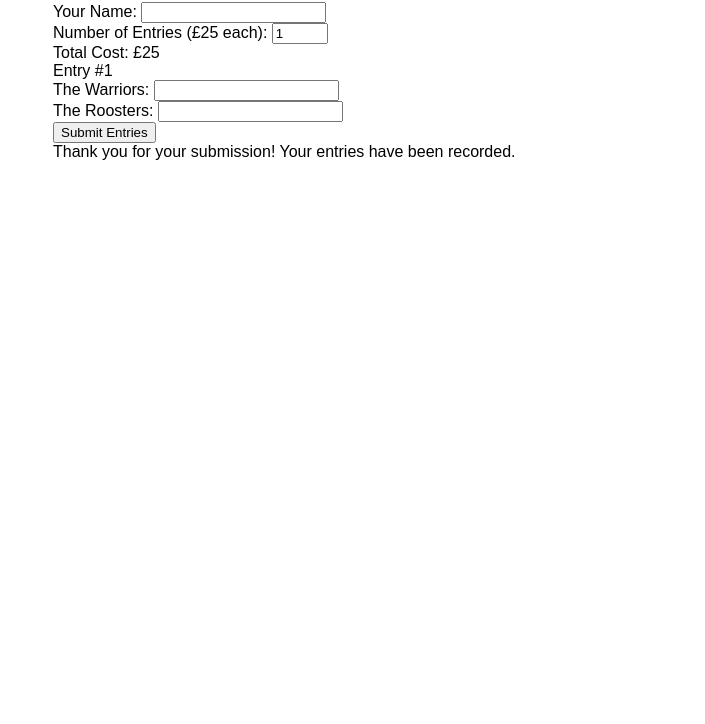
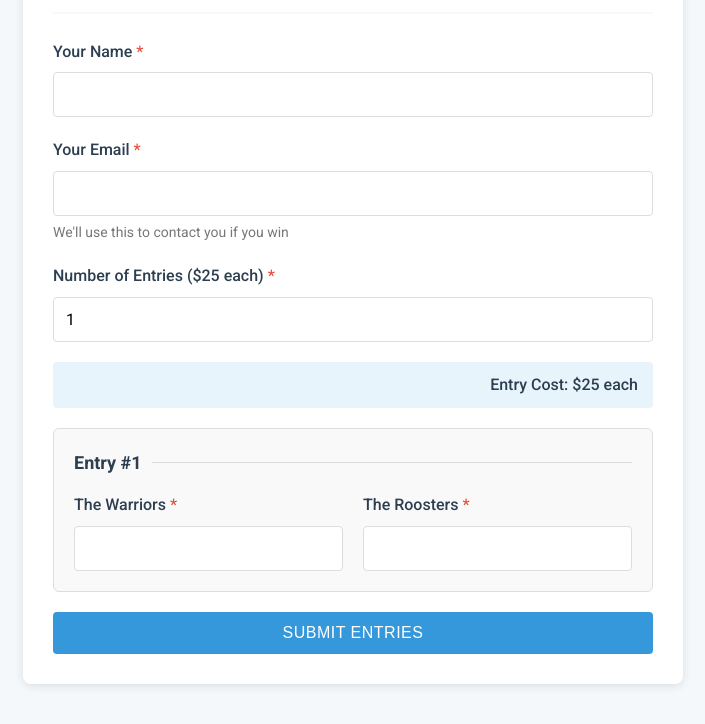
Before and after one commit to mike-aspire999/sweepstake, a plain HTML site: page index.html in a window 1280 px wide. Shown: the part 98-822 px from the top of the page, without its empty margins (287-992 px from the left). Before the commit the page ends 800 px from the top, so only its background shows below. Drawn offline with Linux system fonts and the light colour scheme.

Commit message:
Update index.html

```diff
--- a/index.html
+++ b/index.html
@@ -4,46 +4,226 @@
     <meta charset="UTF-8">
     <meta name="viewport" content="width=device-width, initial-scale=1.0">
     <title>Sweepstake Entry Form</title>
+    <link href="https://fonts.googleapis.com/css2?family=Roboto:wght@400;500;700&display=swap" rel="stylesheet">
     <style>
-        /* Your existing CSS here */
+        :root {
+            --primary-color: #2c3e50;
+            --accent-color: #3498db;
+            --success-color: #2ecc71;
+            --danger-color: #e74c3c;
+            --light-bg: #f9f9f9;
+            --border-color: #ddd;
+            --text-color: #333;
+            --light-text: #777;
+        }
+
+        * {
+            box-sizing: border-box;
+            margin: 0;
+            padding: 0;
+        }
+
         body {
-            font-family: Arial, sans-serif;
-            max-width: 600px;
+            font-family: 'Roboto', Arial, sans-serif;
+            line-height: 1.6;
+            color: var(--text-color);
+            background-color: #f5f8fa;
+            max-width: 700px;
             margin: 0 auto;
             padding: 20px;
         }
-        /* Rest of your CSS unchanged */
+
+        .container {
+            background-color: white;
+            border-radius: 8px;
+            box-shadow: 0 2px 10px rgba(0,0,0,0.1);
+            padding: 30px;
+            margin-bottom: 20px;
+        }
+
+        h1 {
+            color: var(--primary-color);
+            text-align: center;
+            margin-bottom: 25px;
+            font-weight: 700;
+            font-size: 28px;
+            border-bottom: 2px solid var(--light-bg);
+            padding-bottom: 15px;
+        }
+
+        .form-group {
+            margin-bottom: 20px;
+        }
+
+        label {
+            display: block;
+            margin-bottom: 8px;
+            font-weight: 500;
+            color: var(--primary-color);
+        }
+
+        input {
+            width: 100%;
+            padding: 12px;
+            border: 1px solid var(--border-color);
+            border-radius: 4px;
+            font-family: 'Roboto', sans-serif;
+            font-size: 16px;
+            transition: border-color 0.3s;
+        }
+
+        input:focus {
+            outline: none;
+            border-color: var(--accent-color);
+            box-shadow: 0 0 0 2px rgba(52, 152, 219, 0.2);
+        }
+
+        .entry-container {
+            background-color: var(--light-bg);
+            border: 1px solid var(--border-color);
+            border-radius: 6px;
+            padding: 20px;
+            margin-bottom: 20px;
+            transition: all 0.3s ease;
+        }
+
+        .entry-container:hover {
+            box-shadow: 0 2px 8px rgba(0,0,0,0.1);
+        }
+
+        .entry-header {
+            font-weight: 700;
+            margin-bottom: 15px;
+            color: var(--primary-color);
+            font-size: 18px;
+            display: flex;
+            align-items: center;
+        }
+
+        .entry-header::after {
+            content: "";
+            flex: 1;
+            height: 1px;
+            background-color: var(--border-color);
+            margin-left: 10px;
+        }
+
+        .team-scores {
+            display: flex;
+            justify-content: space-between;
+            gap: 20px;
+        }
+
+        .team-score {
+            flex: 1;
+        }
+
+        button {
+            background-color: var(--accent-color);
+            color: white;
+            padding: 12px 20px;
+            border: none;
+            border-radius: 4px;
+            cursor: pointer;
+            font-size: 16px;
+            width: 100%;
+            font-weight: 500;
+            text-transform: uppercase;
+            letter-spacing: 0.5px;
+            transition: background-color 0.3s;
+        }
+
+        button:hover {
+            background-color: #2980b9;
+        }
+
+        .cost-summary {
+            text-align: right;
+            font-weight: 500;
+            margin: 20px 0;
+            padding: 10px 15px;
+            background-color: #e8f4fc;
+            border-radius: 4px;
+            color: var(--primary-color);
+        }
+
+        .hidden {
+            display: none;
+        }
+
+        #success-message {
+            background-color: #d4edda;
+            color: #155724;
+            padding: 15px;
+            border-radius: 4px;
+            margin-top: 20px;
+            text-align: center;
+            border-left: 4px solid var(--success-color);
+        }
+
+        .info-text {
+            color: var(--light-text);
+            font-size: 14px;
+            margin-top: 5px;
+        }
+
+        .required::after {
+            content: " *";
+            color: var(--danger-color);
+        }
+
+        @media (max-width: 600px) {
+            .team-scores {
+                flex-direction: column;
+                gap: 10px;
+            }
+
+            .container {
+                padding: 20px 15px;
+            }
+
+            h1 {
+                font-size: 24px;
+            }
+        }
     </style>
 </head>
 <body>
+    <div class="container">
         <h1>Sweepstake Entry Form</h1>
 
-    <form id="sweepstakeForm" method="POST" action="https://script.google.com/macros/s/AKfycbxars8GOBnT4Gxc7Nx0BR01sBXTirYiyohp-9zfb3_qKJEV3arOPWfqPNsusbmSEq_s/exec">
+        <form id="sweepstakeForm" method="POST" action="https://script.google.com/macros/s/AKfycbyrUv1MK2D3ZDt8kcsXq47C00DL8ToJyiDagjgHQBI6G28hF265lLl3GsyDx6CTtVgJ/exec">
             <div class="form-group">
-            <label for="name">Your Name:</label>
+                <label for="name" class="required">Your Name</label>
                 <input type="text" id="name" name="name" required>
             </div>
 
             <div class="form-group">
-            <label for="numEntries">Number of Entries (£25 each):</label>
+                <label for="email" class="required">Your Email</label>
+                <input type="email" id="email" name="email" required>
+                <div class="info-text">We'll use this to contact you if you win</div>
+            </div>
+
+            <div class="form-group">
+                <label for="numEntries" class="required">Number of Entries ($25 each)</label>
                 <input type="number" id="numEntries" name="numEntries" min="1" max="10" value="1" required>
             </div>
 
             <div class="cost-summary" id="costSummary">
-            Total Cost: £25
+                Entry Cost: $25 each
             </div>
 
-        <!-- Entries containers will be added here -->
             <div id="entriesContainer">
+                <!-- Entries will be dynamically added here -->
                 <div class="entry-container" id="entry1">
                     <div class="entry-header">Entry #1</div>
                     <div class="team-scores">
                         <div class="team-score">
-                        <label for="warriors1">The Warriors:</label>
+                            <label for="warriors1" class="required">The Warriors</label>
                             <input type="number" id="warriors1" name="warriors1" min="0" required>
                         </div>
                         <div class="team-score">
-                        <label for="roosters1">The Roosters:</label>
+                            <label for="roosters1" class="required">The Roosters</label>
                             <input type="number" id="roosters1" name="roosters1" min="0" required>
                         </div>
                     </div>
@@ -52,6 +232,7 @@
 
             <button type="submit">Submit Entries</button>
         </form>
+    </div>
 
     <div id="success-message" class="hidden">
         Thank you for your submission! Your entries have been recorded.
@@ -62,14 +243,7 @@
         document.getElementById('numEntries').addEventListener('change', function() {
             const numEntries = parseInt(this.value);
             updateEntries(numEntries);
-            updateCostSummary(numEntries);
         });
-
-        // Update cost summary
-        function updateCostSummary(numEntries) {
-            const totalCost = numEntries * 25;
-            document.getElementById('costSummary').textContent = `Total Cost: £${totalCost}`;
-        }
 
         // Update entries based on selected number
         function updateEntries(numEntries) {
@@ -87,11 +261,11 @@
                         <div class="entry-header">Entry #${i}</div>
                         <div class="team-scores">
                             <div class="team-score">
-                                <label for="warriors${i}">The Warriors:</label>
+                                <label for="warriors${i}" class="required">The Warriors</label>
                                 <input type="number" id="warriors${i}" name="warriors${i}" min="0" required>
                             </div>
                             <div class="team-score">
-                                <label for="roosters${i}">The Roosters:</label>
+                                <label for="roosters${i}" class="required">The Roosters</label>
                                 <input type="number" id="roosters${i}" name="roosters${i}" min="0" required>
                             </div>
                         </div>
@@ -114,3 +288,4 @@
         });
     </script>
 </body>
+</html>
```
Lines whose indentation alone changed are shown as unchanged.
